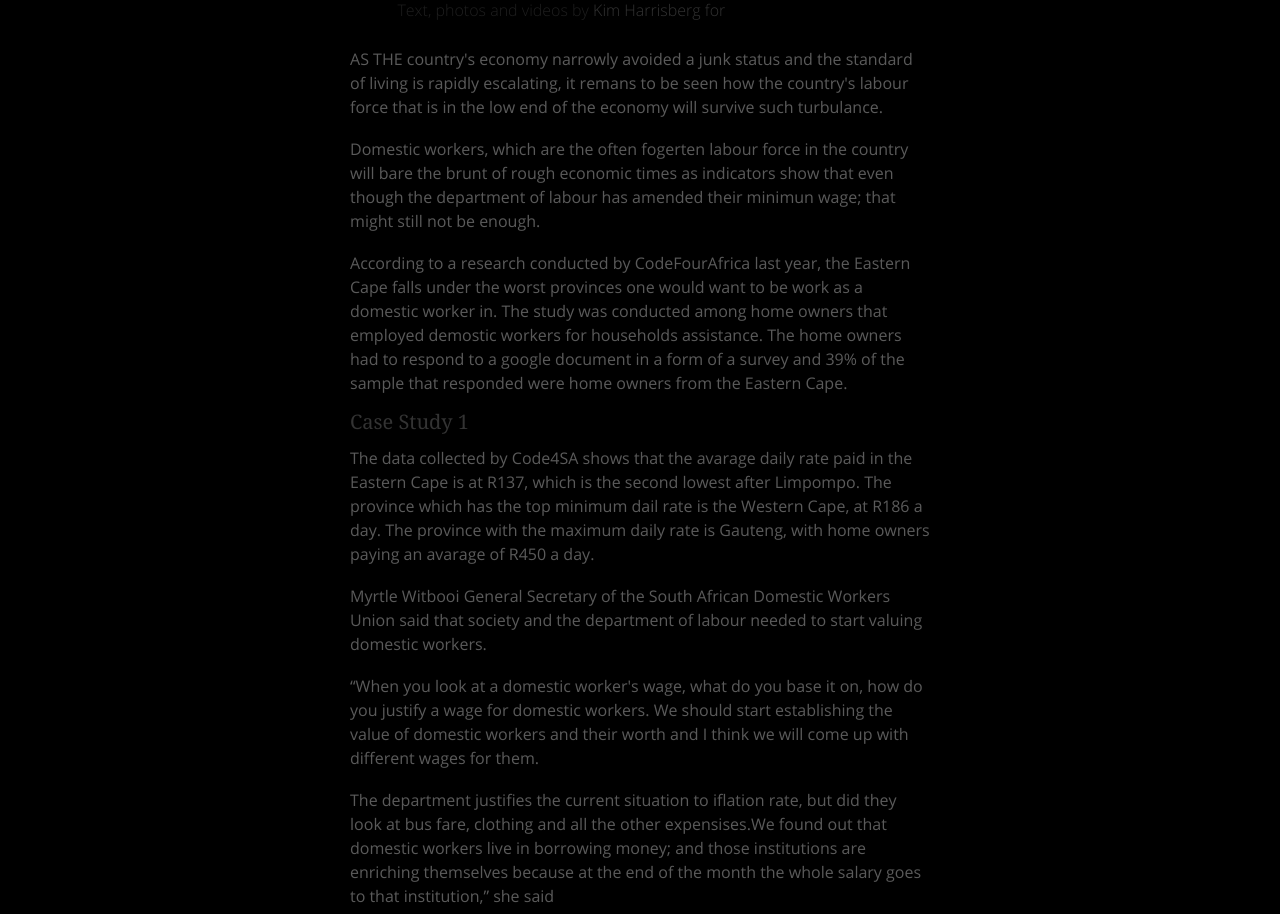
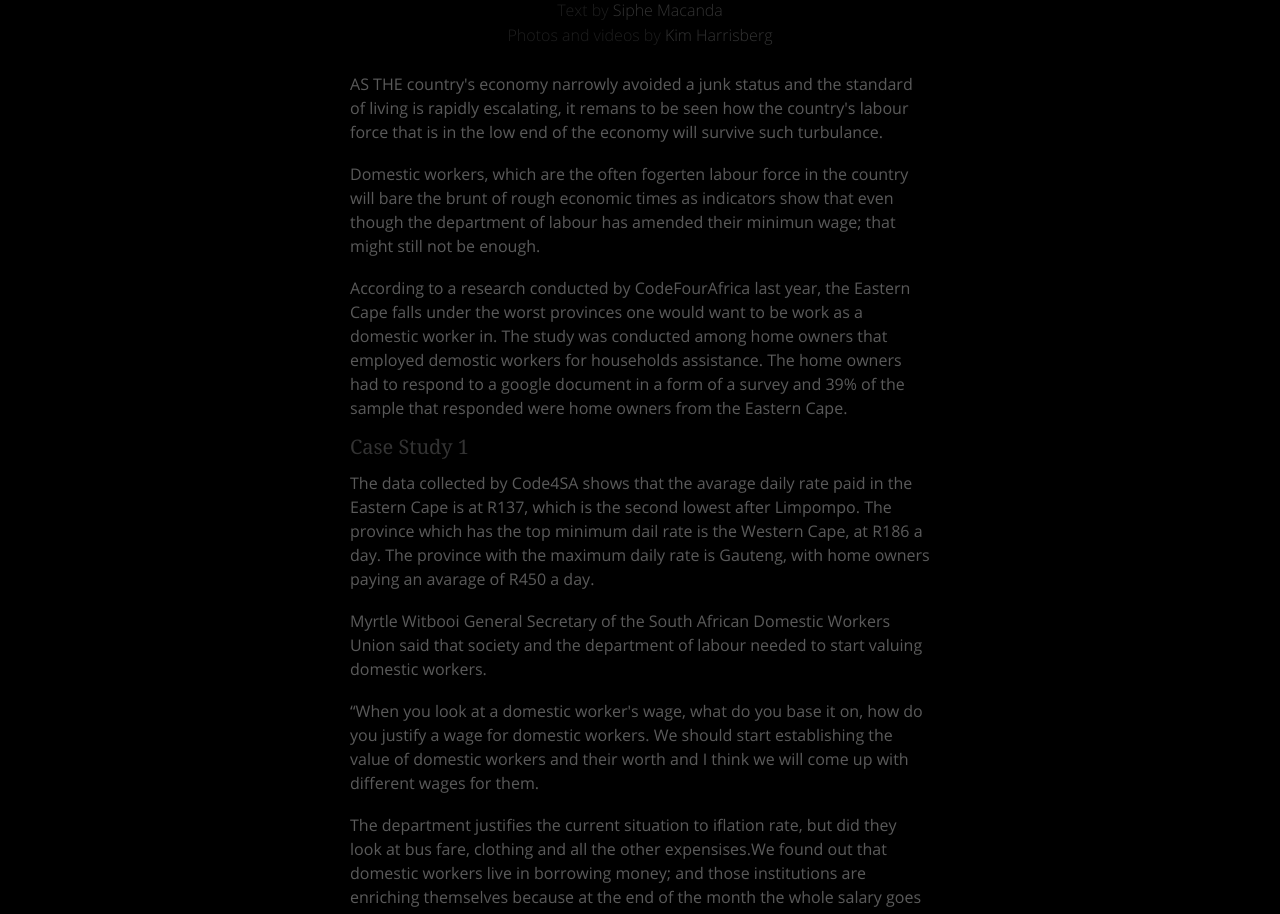
Before and after one commit to Code4SA/livingwage-story-dispatch, a plain HTML site: page index.html in a window 1280 px wide. Shown: the part 850-1764 px from the top of the page. Drawn offline with nearby package versions, Linux system fonts and the light colour scheme.

Commit message:
Fixed attribution and formating including large videos

```diff
--- a/index.html
+++ b/index.html
@@ -84,8 +84,8 @@
                   <center>
                   <div class='headline margin130'>Living on the edge</div>
                   <div class="byline byline--first" style="margin-bottom:24px;">
-                      <span class='caption'>Text, photos and videos by </span><span class='author'>Kim Harrisberg</span>
-                      <span class="sub-caption">for <a href="http://www.code4sa.org">Code for South Africa</a></span>
+                      <span class='caption'>Text by </span><span class='author'>Siphe Macanda</span><br/>
+                      <span class='caption'>Photos and videos by </span><span class='author'>Kim Harrisberg</span>
                   </div>
                   </center>
 
@@ -106,7 +106,7 @@
                     <p>The department justifies the current situation to iflation rate, but did they look at bus fare, clothing and all the other expensises.We found out that domestic workers live in borrowing money; and those institutions are enriching themselves because at the end of the month the whole salary goes to that institution,” she said</p><br/>
                     <p>Last month in his budget speech, minister Pravin Gorhdan did not raise income or value-added tax, but preferred to inject state revenue from user-based taxes. This will also have an impact on domestic workers spending patterns.</p><br/>
 
-
+              </div>
               <div class="section embed">
                  <div class="embed-caption">
                   Myrtle Witbooi - General Secretary of the South African Domestic Workers Union
@@ -142,7 +142,7 @@
 
                 <p>In the contract cleaning sector, the <a href="http://www.labour.gov.za/DOL/downloads/legislation/sectoral-determinations/basic-conditions-of-employment/contractcleaningwages2015.pdf">minimum hourly wage</a> for the Buffalo City Metro and other local councils is R16.41.  However for the Nelson Mandela Local Metro it's R16.98.</p><br/>
 
-                There are 53 million domestic workers worldwide, which is almost the size of the South African population, according to the International Labour Organisation and, in South Africa, domestic workers make up 6.8% of the employed population, according to the Labour Force Survey.
+                <p>There are 53 million domestic workers worldwide, which is almost the size of the South African population, according to the International Labour Organisation and, in South Africa, domestic workers make up 6.8% of the employed population, according to the Labour Force Survey.</p><br/>
               </div>
       </div>
     </div>
@@ -159,9 +159,8 @@
 
     </div>
     <div class="powered-by">
-        Thanks to Kim Harrisberg, Osman Siddiqi, Raymond Joseph, Adi Eyal and Jason Norwood-Young.
+        Thanks to Siphe Macanda, Raymond Joseph, Adi Eyal and Jason Norwood-Young.
     </div>
-
 
           <script src="https://ajax.googleapis.com/ajax/libs/jquery/1.11.0/jquery.min.js"></script>
           <script src="js/bootstrap.min.js"></script>
```
